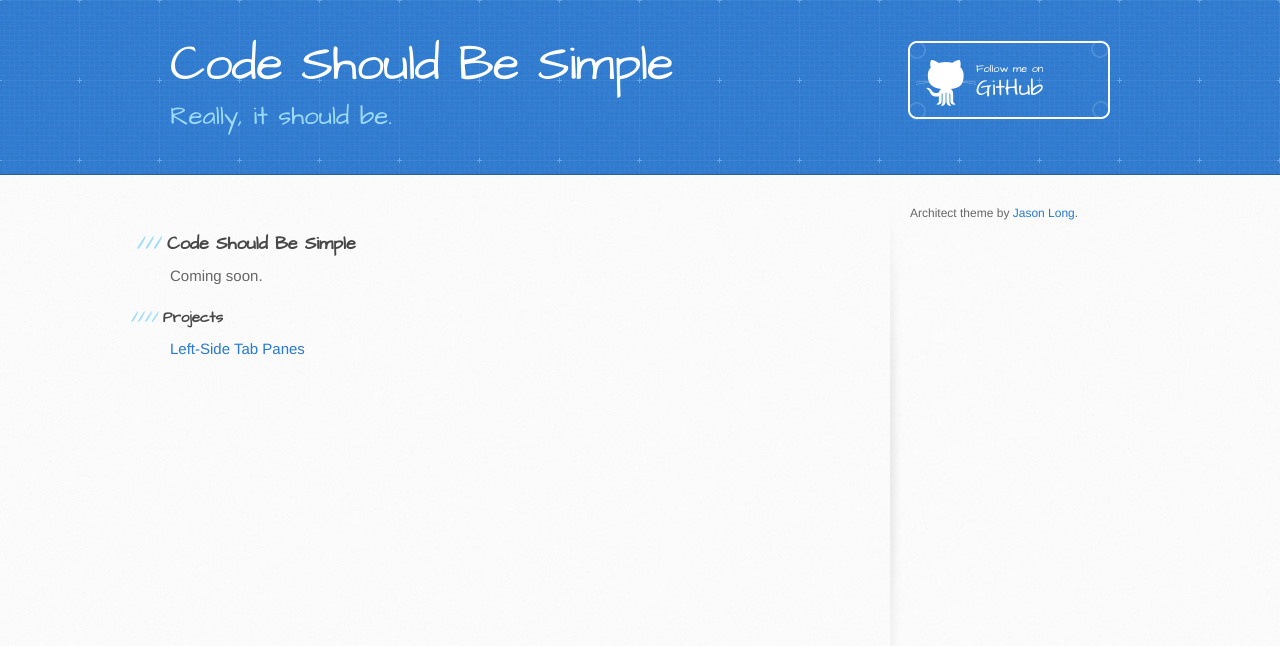
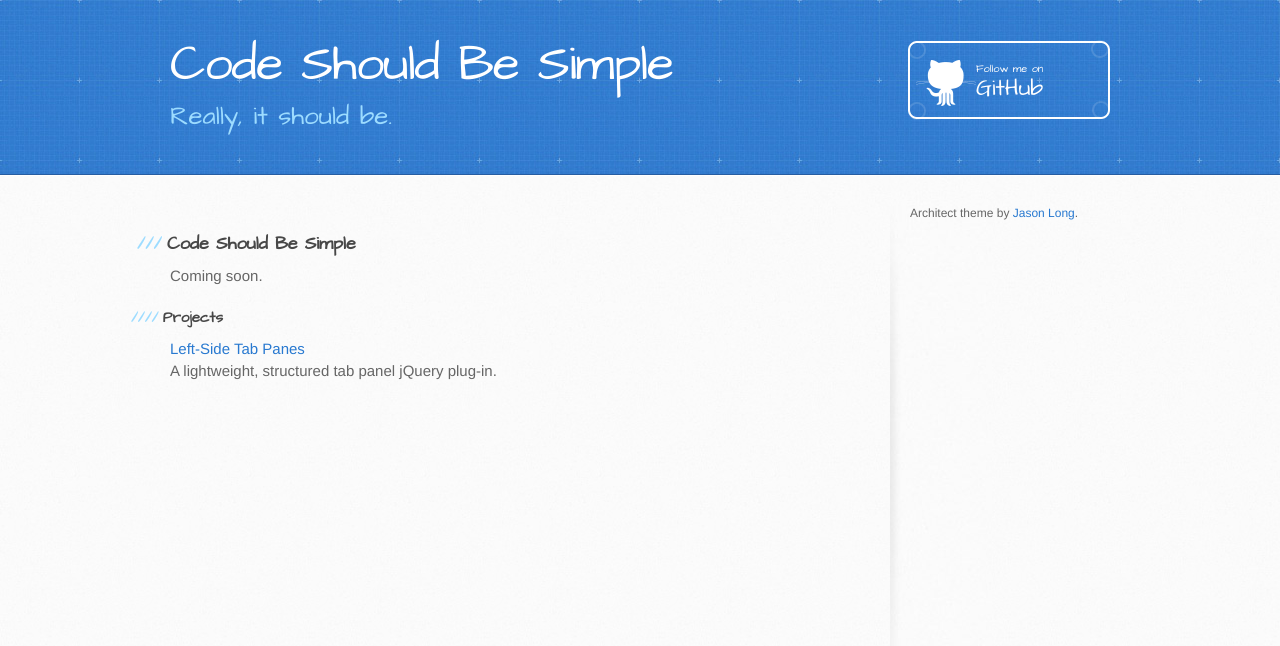
Before and after one commit to CodeShouldBeSimple/codeshouldbesimple.gitbhub.io, a plain HTML site: page index.html in a window 1280 px wide. Drawn offline with Linux system fonts and the light colour scheme.

Commit message:
Added description for Left-Side Tab Panes.

```diff
--- a/index.html
+++ b/index.html
@@ -33,8 +33,9 @@
           <h3><a id="code-should-be-simple" class="anchor" href="#code-should-be-simple" aria-hidden="true"><span class="octicon octicon-link"></span></a>Code Should Be Simple</h3>
           <p>Coming soon.</p>
 		  <h4>Projects</h4>
+		  <a href="/left-side-tab-panes/">Left-Side Tab Panes</a>
 		  <p>
-			<a href="/left-side-tab-panes/">Left-Side Tab Panes</a>
+			A lightweight, structured tab panel jQuery plug-in.
 		  </p>
         </section>
         <aside id="sidebar">
```
